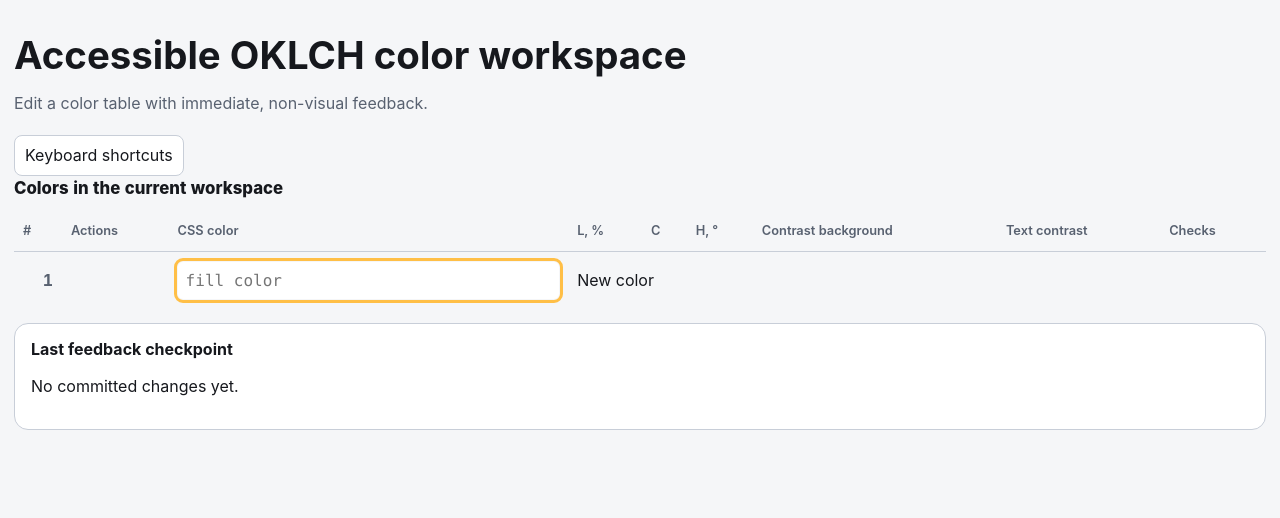
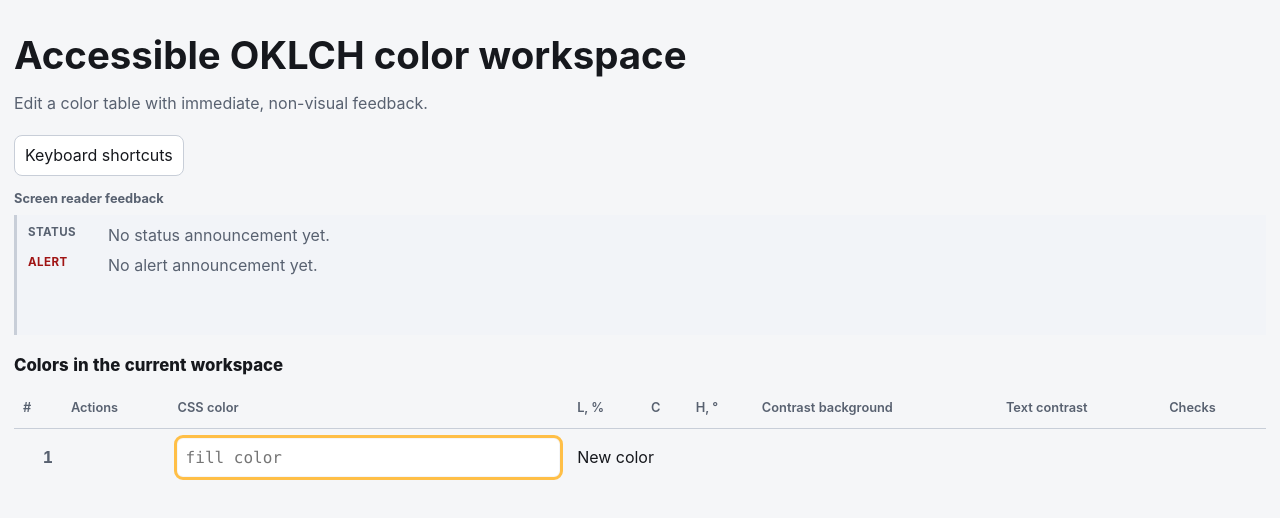
Before and after one commit to arestov/oklch-table, a Svelte app: page / in a window 1280 px wide. Shown: the top 518 px of the page. Built offline with nearby package versions, Linux system fonts and the light colour scheme.

Commit message:
fix(ui): keep live feedback in stable page flow

```diff
--- a/src/App.svelte
+++ b/src/App.svelte
@@ -1,6 +1,5 @@
 <script lang="ts">
 import { onMount } from "svelte";
-import FeedbackPanel from "./components/FeedbackPanel.svelte";
 import LiveRegions from "./components/LiveRegions.svelte";
 import ShortcutHelpPopover from "./components/ShortcutHelpPopover.svelte";
 import WorkspaceTable from "./components/WorkspaceTable.svelte";
@@ -9,7 +8,6 @@ import {
   announcementStore,
   announceShortcut,
   createFeedbackCoordinator,
-  visibleFeedbackStore,
 } from "./core/feedback/index.ts";
 import {
   addColorFromDraft,
@@ -139,6 +137,7 @@ onMount(() => {
     Keyboard shortcuts
   </button>
   <ShortcutHelpPopover trigger={shortcutHelpTrigger} />
+  <LiveRegions status={$announcementStore.result.text} alert={$announcementStore.alert.text} />
   <p class="jump-prompt">Column jump is active. Press 1 through 8, or Escape to cancel.</p>
   <WorkspaceTable
     candidate={$previewStore}
@@ -161,6 +160,4 @@ onMount(() => {
   {#if draftError}
     <p class="error-message">{draftError}</p>
   {/if}
-  <FeedbackPanel edited={$visibleFeedbackStore.edited} />
-  <LiveRegions status={$announcementStore.result.text} alert={$announcementStore.alert.text} />
 </main>
--- a/src/app.css
+++ b/src/app.css
@@ -59,8 +59,7 @@ h3 {
   margin-block-end: 20px;
 }
 
-.panel,
-.feedback-panel {
+.panel {
   background: var(--surface);
   border: 1px solid var(--border);
   border-radius: 14px;
@@ -320,20 +319,6 @@ input[aria-invalid="true"] {
   font-size: 0.92rem;
 }
 
-.feedback-panel {
-  display: grid;
-  grid-template-columns: repeat(3, minmax(0, 1fr));
-  gap: 14px;
-  margin-block-start: 14px;
-  padding: 14px 16px;
-}
-
-.feedback-panel h2 {
-  grid-column: 1 / -1;
-  margin: 0;
-  font-size: 1rem;
-}
-
 .feedback-section {
   padding: 11px 12px;
   border: 1px solid var(--border);
@@ -458,72 +443,64 @@ input[aria-invalid="true"] {
   border: 0;
 }
 
-/* Demonstration only: the same live regions remain visible on screen. */
-.announcement-stack {
-  position: absolute;
-  inset-block-start: 16px;
-  inset-inline-start: 16px;
-  z-index: 1000;
-  display: grid;
-  gap: 8px;
-  width: min(25rem, calc(100vw - 32px));
-  pointer-events: none;
+/* The actual live regions stay visible so sighted users can observe screen-reader feedback. */
+.announcement-monitor {
+  margin-block: 14px 18px;
 }
 
-.announcement-card {
-  padding: 10px 12px;
-  border: 1px solid color-mix(in srgb, var(--border) 72%, transparent);
-  border-radius: 10px;
-  background: color-mix(in srgb, var(--surface) 94%, transparent);
-  box-shadow: 0 5px 18px oklch(0 0 0 / 14%);
-  color: var(--text);
-  font-size: 0.88rem;
-  line-height: 1.35;
-  backdrop-filter: blur(8px);
+.announcement-monitor h2 {
+  margin-block-end: 6px;
+  color: var(--muted);
+  font-size: 0.8rem;
+  font-weight: 650;
 }
 
-.announcement-card:empty {
-  min-height: 0;
-  padding: 0;
-  border: 0;
-  box-shadow: none;
+.announcement-viewport {
+  block-size: 7.5rem;
+  overflow-y: auto;
+  scrollbar-gutter: stable;
+  padding: 9px 11px;
+  border-inline-start: 3px solid var(--border);
+  background: color-mix(in srgb, var(--surface-2) 45%, transparent);
 }
 
-.announcement-card::before {
-  content: attr(data-channel);
-  display: block;
-  margin-block-end: 3px;
+.announcement-channel {
+  display: grid;
+  grid-template-columns: 4.5rem minmax(0, 1fr);
+  gap: 8px;
+}
+
+.announcement-channel + .announcement-channel {
+  margin-block-start: 7px;
+}
+
+.announcement-label {
   color: var(--muted);
-  font-size: 0.68rem;
-  font-weight: 760;
-  letter-spacing: 0.08em;
+  font-size: 0.72rem;
+  font-weight: 700;
+  letter-spacing: 0.04em;
   text-transform: uppercase;
 }
 
-.announcement-card:empty::before {
-  display: none;
-}
-
-.announcement-card[data-kind="alert"] {
-  border-color: color-mix(in srgb, var(--danger) 60%, var(--border));
-}
-
-.announcement-card[data-kind="alert"]::before {
+.alert-label {
   color: var(--danger);
 }
 
+.announcement-content p {
+  margin: 0;
+}
+
+.announcement-placeholder {
+  color: var(--muted);
+}
+
 @media (width <= 850px) {
-  .toolbar,
-  .feedback-panel {
+  .toolbar {
     grid-template-columns: 1fr;
   }
 
   .toolbar-actions {
     justify-content: start;
-  }
-
-  .feedback-panel h2 {
-    grid-column: auto;
   }
 }
 
@@ -531,7 +508,6 @@ input[aria-invalid="true"] {
   button,
   input,
   .panel,
-  .feedback-panel,
   [popover] {
     forced-color-adjust: auto;
   }
--- a/src/components/FeedbackPanel.svelte
+++ /dev/null
@@ -1,8 +0,0 @@
-<script lang="ts">
-let { edited }: { edited: string } = $props();
-</script>
-
-<section class="feedback-panel" aria-labelledby="last-update-heading">
-  <h2 id="last-update-heading">Last feedback checkpoint</h2>
-  <p>{edited}</p>
-</section>
--- a/src/components/LiveRegions.svelte
+++ b/src/components/LiveRegions.svelte
@@ -8,26 +8,34 @@ let {
 } = $props();
 </script>
 
-<aside class="announcement-stack" aria-label="Live announcement demonstration">
-  <div
-    class="announcement-card"
-    data-channel="Status"
-    role="status"
-    aria-live="polite"
-    aria-atomic="true"
-    aria-relevant="additions text"
-  >
-    {status}
+<section class="announcement-monitor" aria-labelledby="announcement-monitor-heading">
+  <h2 id="announcement-monitor-heading">Screen reader feedback</h2>
+  <div class="announcement-viewport">
+    <div class="announcement-channel">
+      <span class="announcement-label" aria-hidden="true">Status</span>
+      <div class="announcement-content">
+        <p role="status" aria-live="polite" aria-atomic="true" aria-relevant="additions text">
+          {status}
+        </p>
+        {#if !status}
+          <span class="announcement-placeholder" aria-hidden="true"
+            >No status announcement yet.</span
+          >
+        {/if}
+      </div>
+    </div>
+    <div class="announcement-channel">
+      <span class="announcement-label alert-label" aria-hidden="true">Alert</span>
+      <div class="announcement-content">
+        <p role="alert" aria-live="assertive" aria-atomic="true" aria-relevant="additions text">
+          {alert}
+        </p>
+        {#if !alert}
+          <span class="announcement-placeholder" aria-hidden="true"
+            >No alert announcement yet.</span
+          >
+        {/if}
+      </div>
+    </div>
   </div>
-  <div
-    class="announcement-card"
-    data-channel="Alert"
-    data-kind="alert"
-    role="alert"
-    aria-live="assertive"
-    aria-atomic="true"
-    aria-relevant="additions text"
-  >
-    {alert}
-  </div>
-</aside>
+</section>
```
Also changed, not shown: 2 other files (tests, documents, lock files or other folders).
